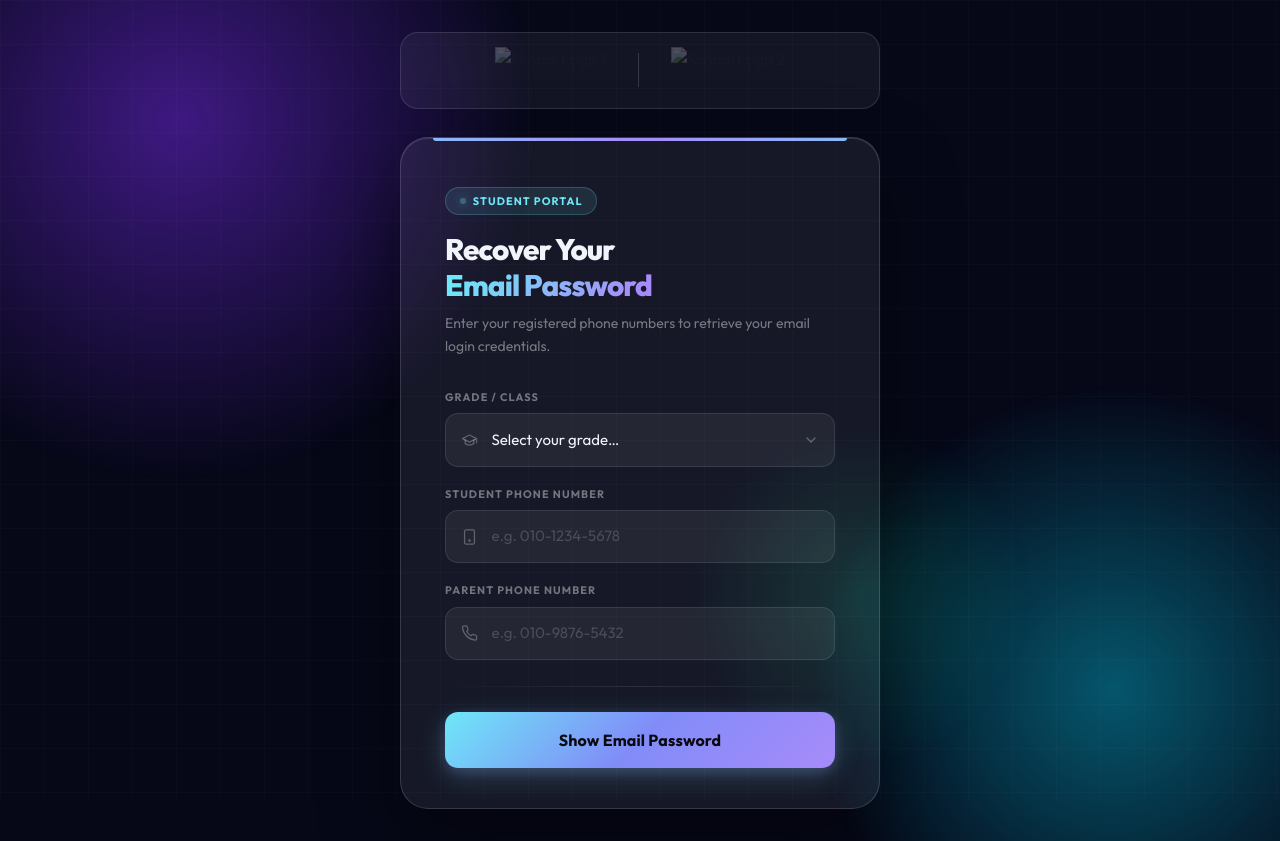
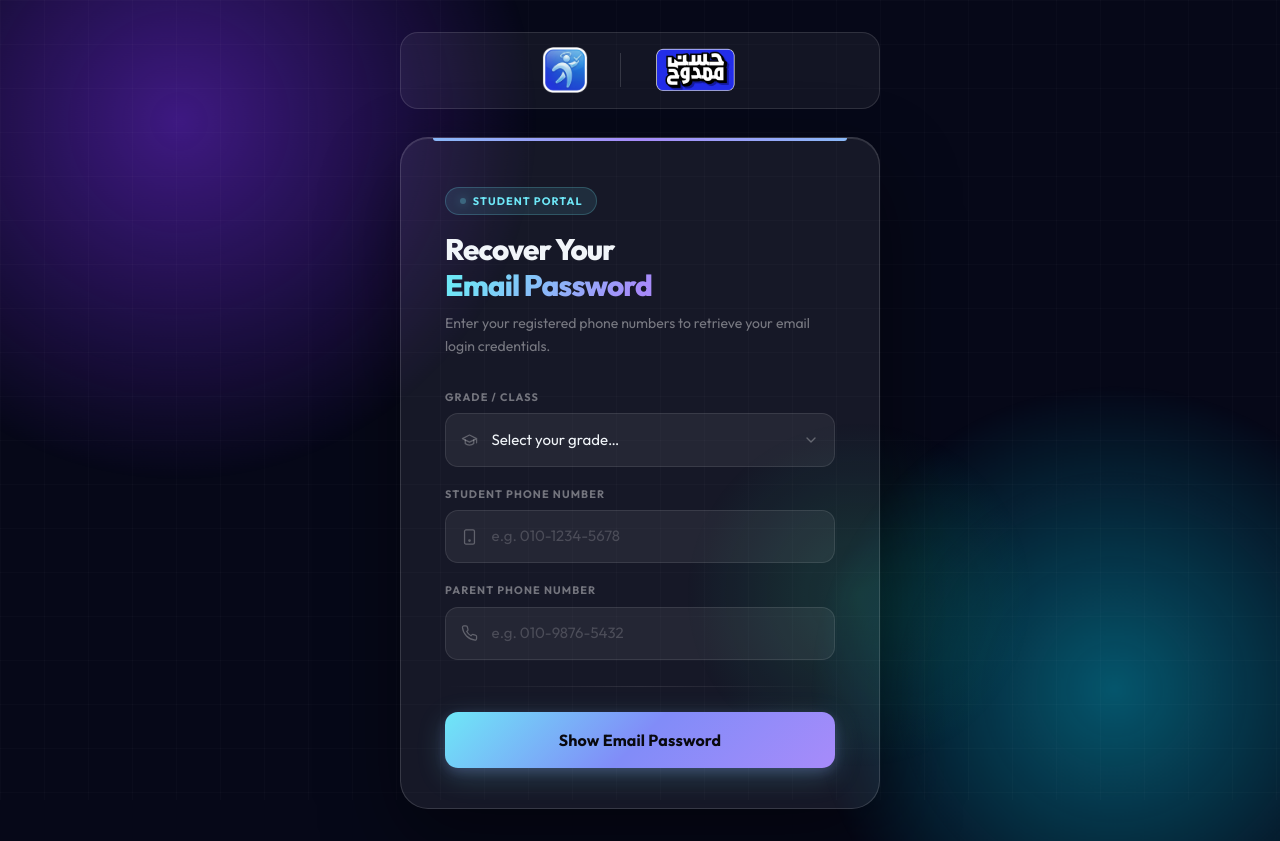
Before and after one commit to MrHassanMamdoh/attendlyonlinestudent, a plain HTML site: page index.html in a window 1280 px wide. Drawn offline with nearby package versions, Linux system fonts and the light colour scheme; the site is published under a folder, as on GitHub Pages, so addresses that start at the root find nothing.

Commit message:
Update index.html

```diff
--- a/index.html
+++ b/index.html
@@ -21,9 +21,9 @@
   <div class="portal-wrapper">
 
     <div class="logo-strip">
-      <img src="/Attendly.png" alt="School Logo 1" onerror="this.style.opacity='.25'" />
+      <img src="Attendly.png" alt="School Logo 1" onerror="this.style.opacity='.25'" />
       <div class="logo-sep"></div>
-      <img src="/unnamed (2).png" alt="School Logo 2" onerror="this.style.opacity='.25'" />
+      <img src="unnamed (2).png" alt="School Logo 2" onerror="this.style.opacity='.25'" />
     </div>
 
     <div class="glass-card">
@@ -101,4 +101,5 @@
     <script type="module" src="app.js"></script>
 </body>
 
+
 </html>
```
